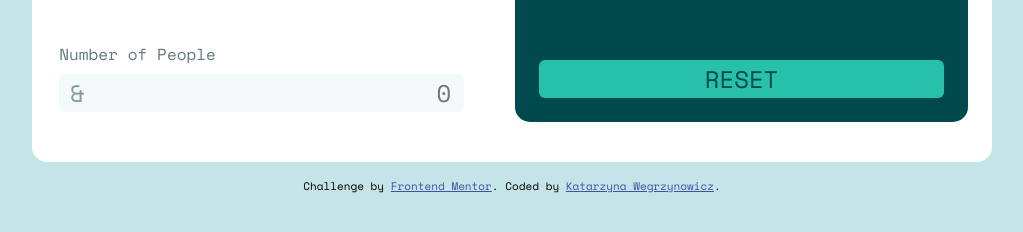
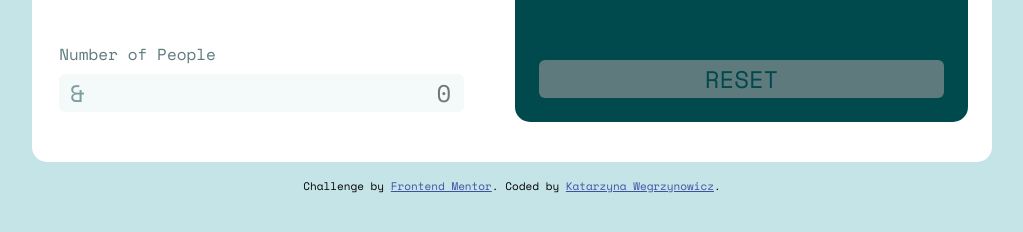
Before and after one commit to katarzyna-kw/tip-calculator, a plain HTML site: page index.html in a window 1280 px wide. Shown: the part 426-658 px from the top of the page, without its empty margins (128-1151 px from the left). Drawn offline with nearby package versions, Linux system fonts and the light colour scheme.

Commit message:
disabled reset button colors

```diff
--- a/index.html
+++ b/index.html
@@ -83,7 +83,7 @@
             $0.00
           </div>
         </div>
-        <button onclick="window.location.reload()" id="reset" class="calc-output-section">Reset</button>
+        <button disabled="disabled" onclick="window.location.reload()" id="reset" class="calc-output-section disabled">Reset</button>
       </div>
     </main>
   </div>
--- a/styles.css
+++ b/styles.css
@@ -156,6 +156,16 @@ main {
    color: hsl(172, 67%, 45%);
 }
 
+.disabled {
+   background-color: hsl(186, 14%, 43%);
+   color: hsl(183, 100%, 15%);
+}
+
+.enabled {
+   background-color: hsl(172, 67%, 45%);
+   color: hsl(183, 100%, 15%);
+}
+
 #reset {
    display: flex;
    justify-content: center;
@@ -166,8 +176,6 @@ main {
    font-weight: 500;
    font-size: 1.5rem;
    text-transform: uppercase;
-   background-color: hsl(172, 67%, 45%);
-   color: hsl(183, 100%, 15%);
    margin-top: 1.5rem;
 }
 
```
Also changed, not shown: design/active-states.jpg (added), design/desktop-design-completed.jpg (added), design/desktop-design-empty.jpg (added), design/desktop-preview.jpg (added), design/mobile-design.jpg (added), images/favicon-32x32.png (added), images/icon-dollar.svg (added), images/icon-person.svg (added), images/logo.svg (added), 2 other files.
